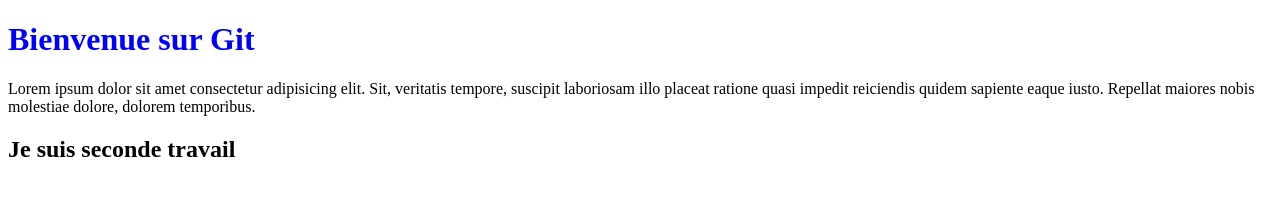
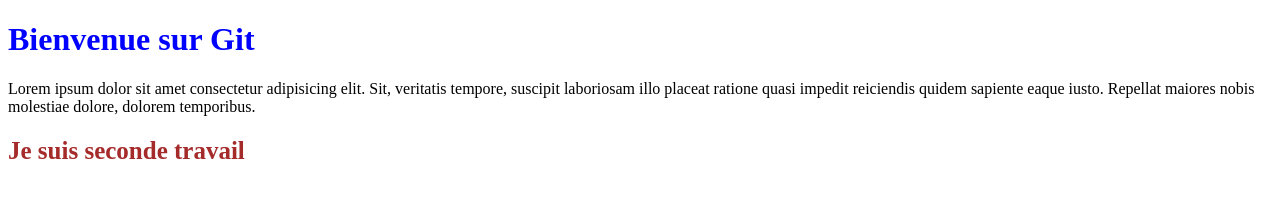
Before and after one commit to sene1901/Atelier-Git01, a plain HTML site: page index.html in a window 1280 px wide. Drawn offline with Linux system fonts and the light colour scheme.

Commit message:
ajout couleur du h2

```diff
--- a/style.css
+++ b/style.css
@@ -1,3 +1,8 @@
 h1{
     color: blue;
 }
+
+h2{
+    font-size: 25px;
+    color: brown;
+}
```
